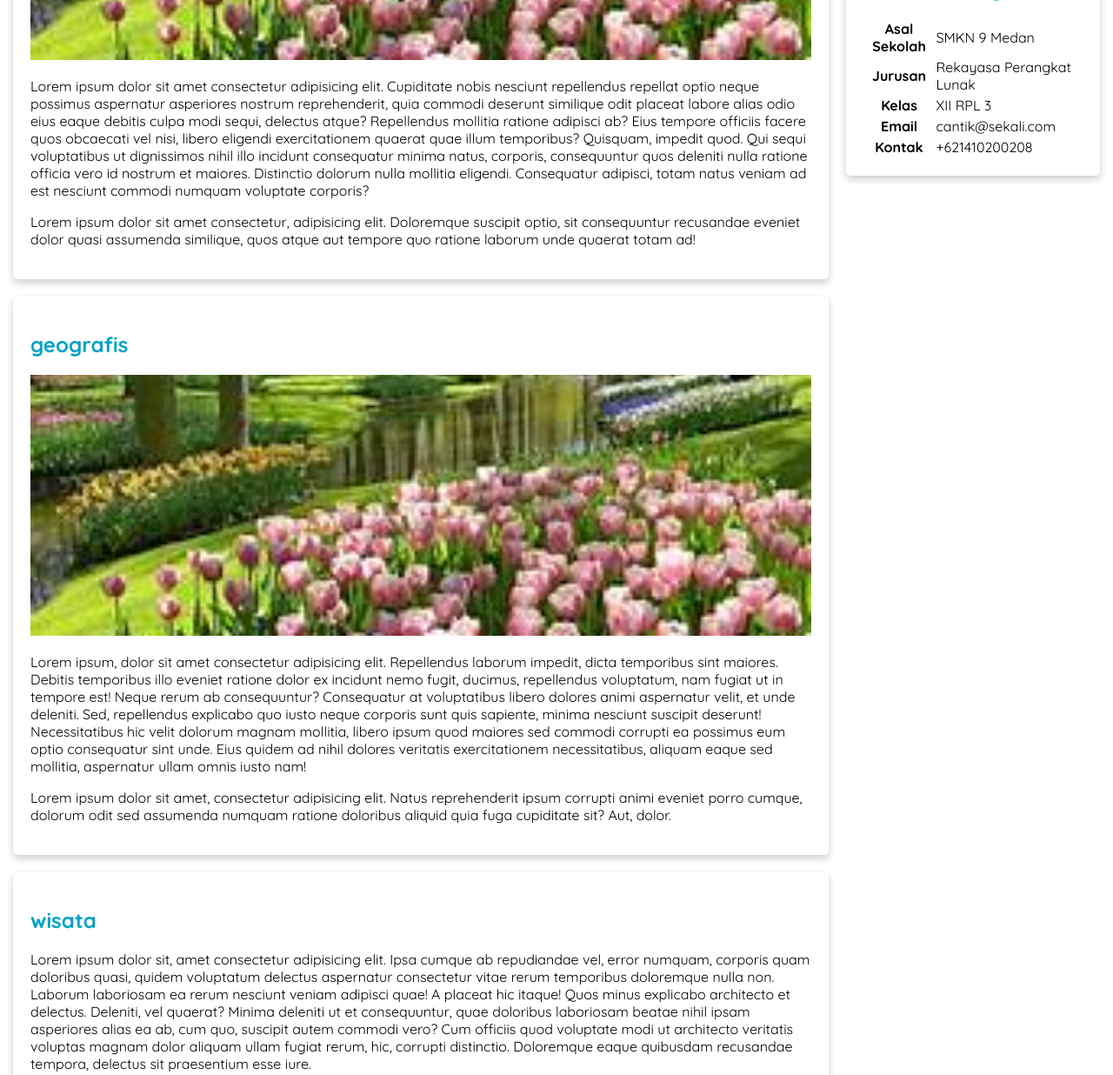
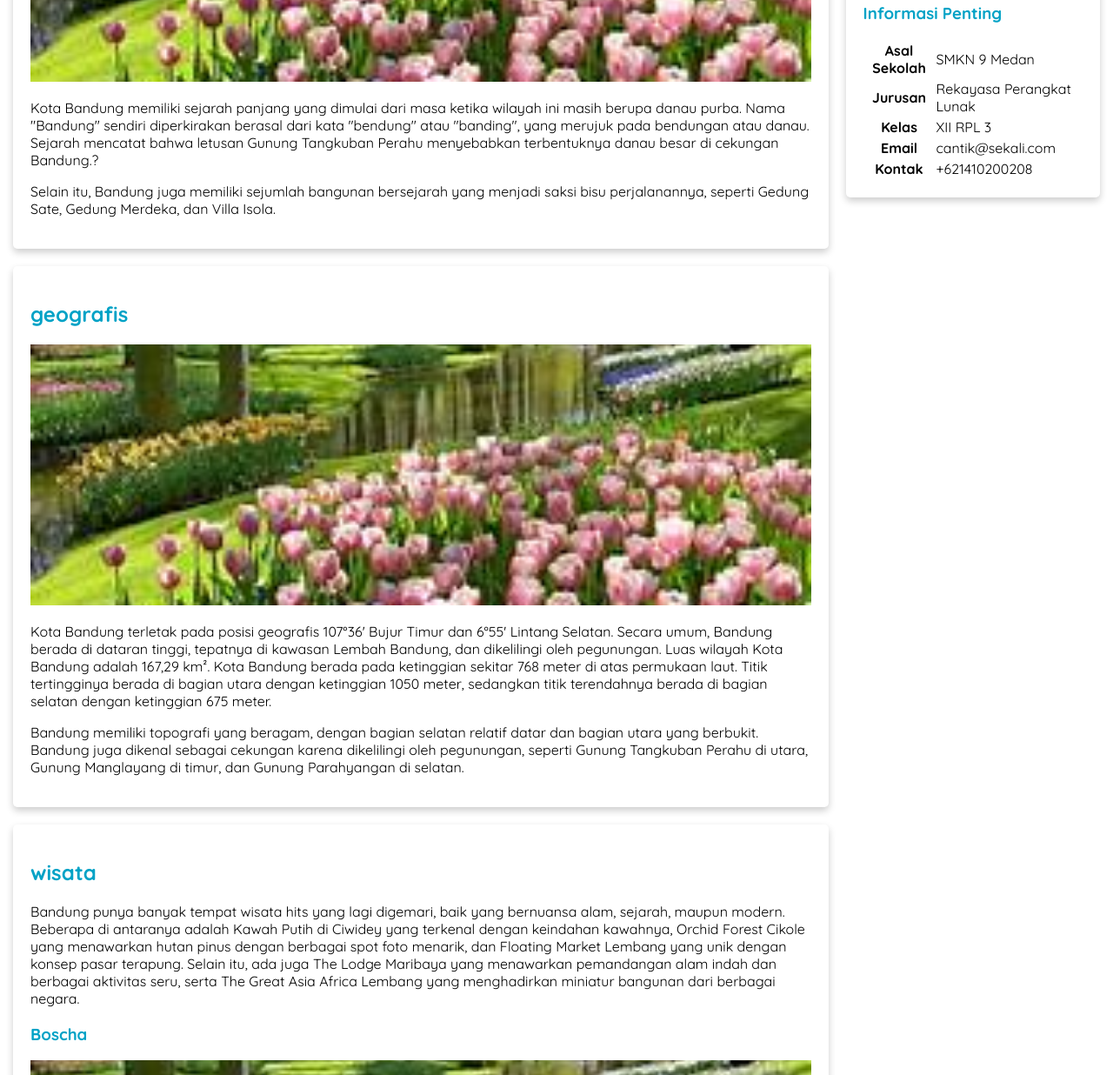
Before and after one commit to syifaa-sys/webdasar, a plain HTML site: page index.html in a window 1280 px wide. Shown: the part 714-1950 px from the top of the page at 87% size. Drawn offline with Linux system fonts and the light colour scheme.

Commit message:
Update index.html

```diff
--- a/index.html
+++ b/index.html
@@ -13,8 +13,7 @@
 <header>
     <div class="jumbotron">
     <h1>BANDUNG</h1>
-    <p>Lorem ipsum dolor sit amet consectetur adipisicing elit.
-        Nihil voluptatum maxime quaerat cumque vero amet facere explicabo illum earum eligendi?</p>
+    <p>Kota Bandung adalah sebuah kota sekaligus menjadi ibu kota provinsi di Provinsi Jawa Barat, Indonesia. Kota Bandung juga merupakan kota terbesar ketiga di Indonesia, setelah Jakarta dan Kota Surabaya. Kota ini menjadi kota terpadat kedua di Indonesia setelah Jakarta dengan kepadatan mencapai 15.051 jiwa/km².</p>
 </div>
 <nav>
     <ul>
@@ -30,36 +29,31 @@
     <article id="sejarah" class="card">
     <h2>sejarah</h2>
     <img src="assets/image/geografis.jpg" class="featured-image" alt="sejarah">
-    <p>Lorem ipsum dolor sit amet consectetur adipisicing elit. Cupiditate nobis nesciunt
-        repellendus repellat optio neque possimus aspernatur asperiores nostrum reprehenderit,
-        quia commodi deserunt similique odit placeat labore alias odio eius eaque debitis culpa modi sequi,
-        delectus atque? Repellendus mollitia ratione adipisci ab? Eius tempore officiis facere quos obcaecati vel nisi,
-        libero eligendi exercitationem quaerat quae illum temporibus? Quisquam, impedit quod. Qui sequi voluptatibus
-        ut dignissimos nihil illo incidunt consequatur minima natus, corporis, consequuntur quos deleniti nulla ratione
-        officia vero id nostrum et maiores. Distinctio dolorum nulla mollitia eligendi. Consequatur adipisci, totam natus
-        veniam ad est nesciunt commodi numquam voluptate corporis?</p>
-        <p>Lorem ipsum dolor sit amet consectetur, adipisicing elit. Doloremque suscipit optio, sit consequuntur recusandae eveniet dolor quasi assumenda similique, quos atque aut tempore quo ratione laborum unde quaerat totam ad!</p>
+    <p>Kota Bandung memiliki sejarah panjang yang dimulai dari masa ketika wilayah ini masih berupa danau purba. Nama "Bandung" sendiri diperkirakan berasal dari kata "bendung" atau "banding", yang merujuk pada bendungan atau danau. Sejarah mencatat bahwa letusan Gunung Tangkuban Perahu menyebabkan terbentuknya danau besar di cekungan Bandung.?</p>
+        <p>Selain itu, Bandung juga memiliki sejumlah bangunan bersejarah yang menjadi saksi bisu perjalanannya, seperti Gedung Sate, Gedung Merdeka, dan Villa Isola.
+</p>
         </article>
 
     <article id="geografis" class="card">
     <h2>geografis</h2>
     <img src="assets/image/geografis.jpg" class="featured-image" alt="Boscha">
-    <p>Lorem ipsum, dolor sit amet consectetur adipisicing elit. Repellendus laborum impedit, dicta temporibus sint maiores. Debitis temporibus illo eveniet ratione dolor ex incidunt nemo fugit, ducimus, repellendus voluptatum, nam fugiat ut in tempore est! Neque rerum ab consequuntur? Consequatur at voluptatibus libero dolores animi aspernatur velit, et unde deleniti. Sed, repellendus explicabo quo iusto neque corporis sunt quis sapiente, minima nesciunt suscipit deserunt! Necessitatibus hic velit dolorum magnam mollitia, libero ipsum quod maiores sed commodi corrupti ea possimus eum optio consequatur sint unde. Eius quidem ad nihil dolores veritatis exercitationem necessitatibus, aliquam eaque sed mollitia, aspernatur ullam omnis iusto nam!</p>
-    <p>Lorem ipsum dolor sit amet, consectetur adipisicing elit. Natus reprehenderit ipsum corrupti animi eveniet porro cumque, dolorum odit sed assumenda numquam ratione doloribus aliquid quia fuga cupiditate sit? Aut, dolor.</p>
+    <p>Kota Bandung terletak pada posisi geografis 107°36' Bujur Timur dan 6°55' Lintang Selatan. Secara umum, Bandung berada di dataran tinggi, tepatnya di kawasan Lembah Bandung, dan dikelilingi oleh pegunungan. Luas wilayah Kota Bandung adalah 167,29 km². Kota Bandung berada pada ketinggian sekitar 768 meter di atas permukaan laut. Titik tertingginya berada di bagian utara dengan ketinggian 1050 meter, sedangkan titik terendahnya berada di bagian selatan dengan ketinggian 675 meter.
+</p>
+    <p>Bandung memiliki topografi yang beragam, dengan bagian selatan relatif datar dan bagian utara yang berbukit. Bandung juga dikenal sebagai cekungan karena dikelilingi oleh pegunungan, seperti Gunung Tangkuban Perahu di utara, Gunung Manglayang di timur, dan Gunung Parahyangan di selatan.</p>
     </article>
 
     <article id="wisata" class="card">
     <h2>wisata</h2>
-    <p>Lorem ipsum dolor sit, amet consectetur adipisicing elit. Ipsa cumque ab repudiandae vel, error numquam, corporis quam doloribus quasi, quidem voluptatum delectus aspernatur consectetur vitae rerum temporibus doloremque nulla non. Laborum laboriosam ea rerum nesciunt veniam adipisci quae! A placeat hic itaque! Quos minus explicabo architecto et delectus. Deleniti, vel quaerat? Minima deleniti ut et consequuntur, quae doloribus laboriosam beatae nihil ipsam asperiores alias ea ab, cum quo, suscipit autem commodi vero? Cum officiis quod voluptate modi ut architecto veritatis voluptas magnam dolor aliquam ullam fugiat rerum, hic, corrupti distinctio. Doloremque eaque quibusdam recusandae tempora, delectus sit praesentium esse iure.</p>
+    <p>Bandung punya banyak tempat wisata hits yang lagi digemari, baik yang bernuansa alam, sejarah, maupun modern. Beberapa di antaranya adalah Kawah Putih di Ciwidey yang terkenal dengan keindahan kawahnya, Orchid Forest Cikole yang menawarkan hutan pinus dengan berbagai spot foto menarik, dan Floating Market Lembang yang unik dengan konsep pasar terapung. Selain itu, ada juga The Lodge Maribaya yang menawarkan pemandangan alam indah dan berbagai aktivitas seru, serta The Great Asia Africa Lembang yang menghadirkan miniatur bangunan dari berbagai negara.</p>
     <section>
     <h3>Boscha</h3>
     <img src="assets/image/geografis.jpg" class="featured-image" alt="Boscha">
-    <p>Lorem ipsum dolor sit amet consectetur adipisicing elit. Cum consequuntur iure suscipit. Atque, sunt aliquam accusantium veniam assumenda temporibus voluptates.</p>
+    <p>Boscha adalah observatorium astronomi tertua di Indonesia, terletak di Lembang, sekitar 15 km dari Bandung. Didirikan tahun 1923 oleh K.A.R. Bosscha dan kini dikelola Institut Teknologi Bandung (ITB). Tempat ini digunakan untuk penelitian, pendidikan, dan wisata edukasi, terkenal dengan teleskop Zeiss 0,6 m. Lokasinya sejuk dan menjadi cagar budaya, tetapi kini menghadapi masalah polusi cahaya dari sekitar.</p>
     </section>
     <section>
     <h3>from-house</h3>
     <img src="assets/image/geografis.jpg" class="featured-image" alt="Boscha">
-    <p>Lorem ipsum dolor sit, amet consectetur adipisicing elit. Quo eius blanditiis dolorem iure veritatis. Temporibus doloribus aliquam eveniet fugit voluptatum!</p>
+    <p>Farmhouse Lembang adalah tempat wisata populer di Bandung dengan nuansa Eropa. Daya tarik utamanya meliputi rumah hobbit, mini zoo, gembok cinta, dan sewa kostum Eropa. Tiket masuk sekitar Rp25.000–35.000 (termasuk susu segar), dan lokasinya di Jl. Raya Lembang No.108, sekitar 30 menit dari pusat Bandung</p>
     </section>
     </article>
 
@@ -108,4 +102,5 @@
         <p>Belajar Dasar Pemrograman Web &#169; 2025, Fathin Assyifa</p>
     </footer>
 </body>
+
 </html>
```
